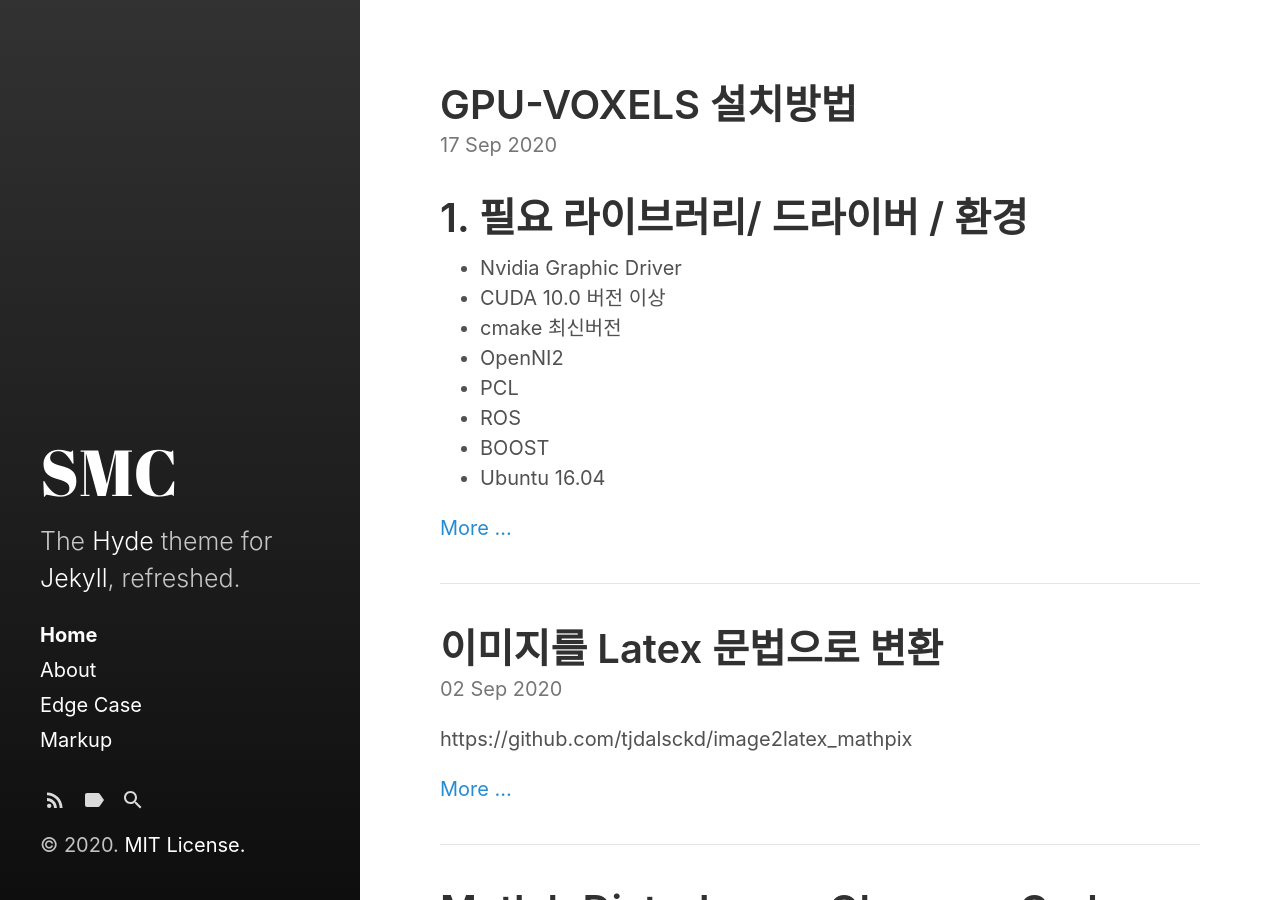
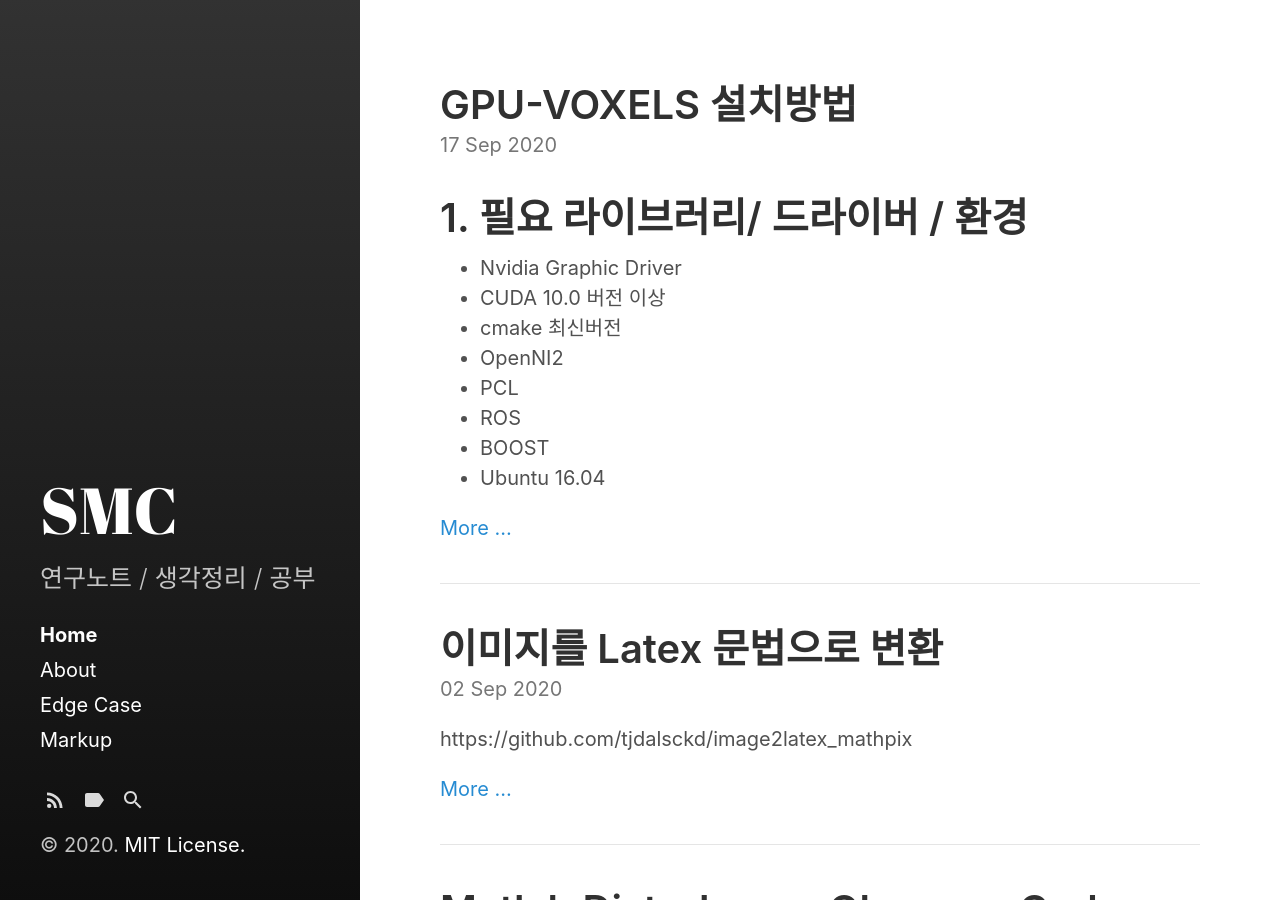
Before and after one commit to tjdalsckd/tjdalsckd.github.io, a Jekyll site: the page built from index.html, in a window 1280 px wide and 900 px high. Built offline with Jekyll 4.4.1, drawn with Linux system fonts in a browser that asks for light colours; the list of posts is cut into pages by our own code.

Commit message:
Update _config.yml

```diff
--- a/_config.yml
+++ b/_config.yml
@@ -7,7 +7,7 @@ highlighter:      rouge
 # Setup
 title:            SMC
 tagline:          '연구노트 / 생각정리 / 공부'
-description:      'The <a href="http://hyde.getpoole.com" target="_blank">Hyde</a> theme for <a href="http://jekyllrb.com" target="_blank">Jekyll</a>, refreshed.'
+description:      '연구노트 / 생각정리 / 공부'
 url:              https://tjdalsckd.github.io
 baseurl:          ''
                   # the optional subpath of your site, e.g. "/blog"
```
